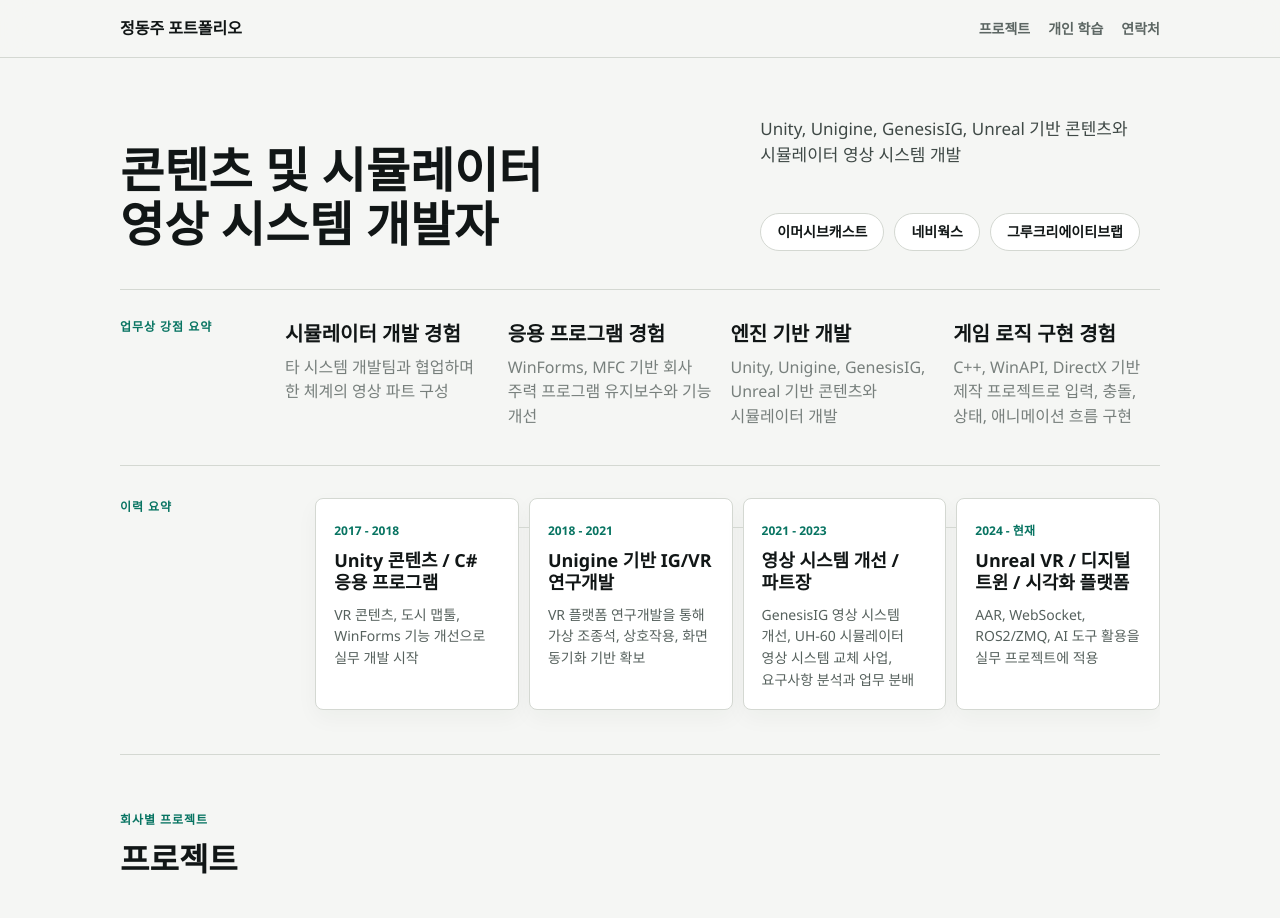
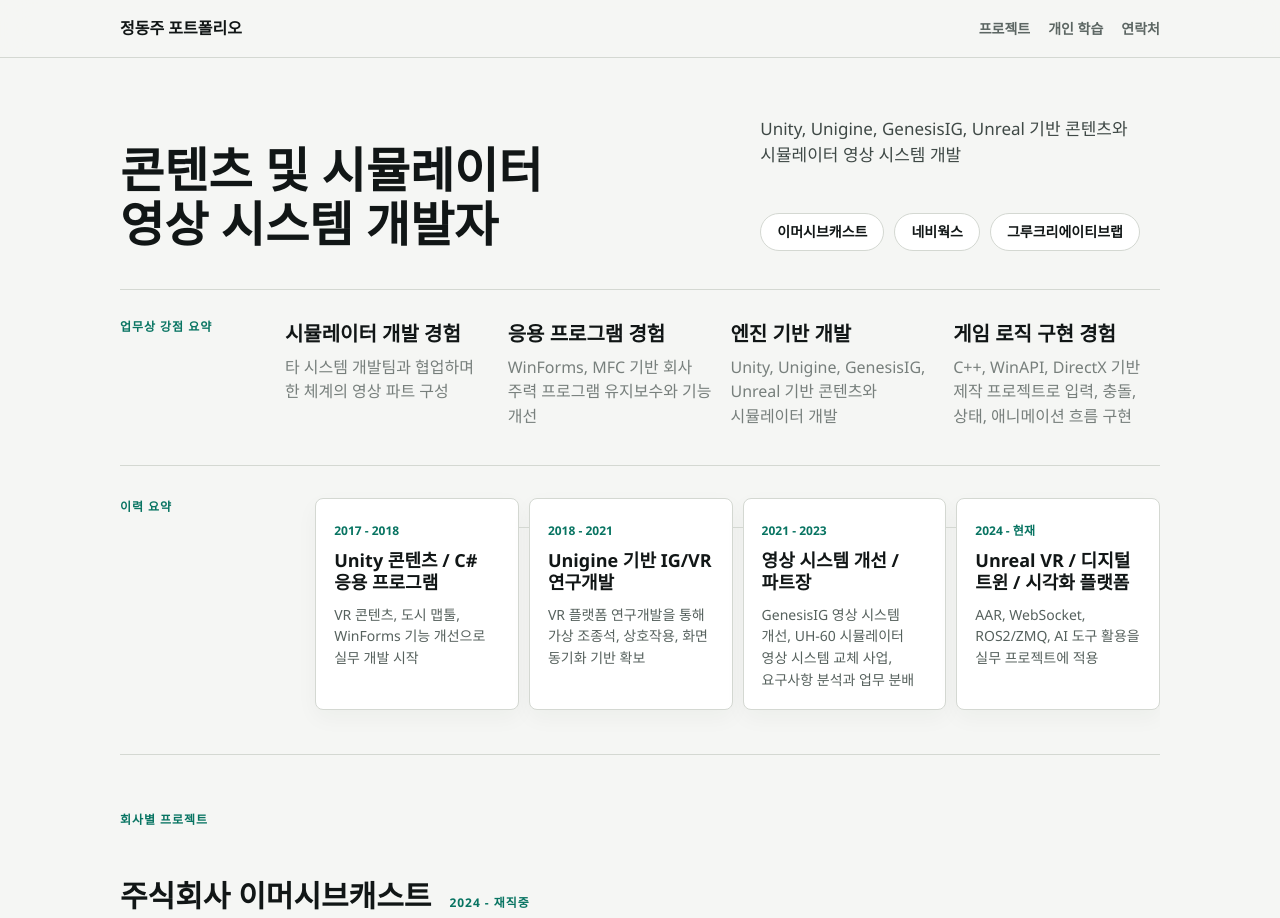
Before and after one commit to thesun007/portfolio, a plain HTML site: page index.html in a window 1280 px wide. Shown: the top 918 px of the page. Drawn offline with Linux system fonts and the light colour scheme.

Commit message:
메인페이지 약간정리

```diff
--- a/index.html
+++ b/index.html
@@ -83,7 +83,6 @@
       <section id="projects" class="portfolio-section">
         <div class="section-title compact">
           <p class="kicker">회사별 프로젝트</p>
-          <h2>프로젝트</h2>
         </div>
 
         <section id="immersivecast" class="company-block">
```
